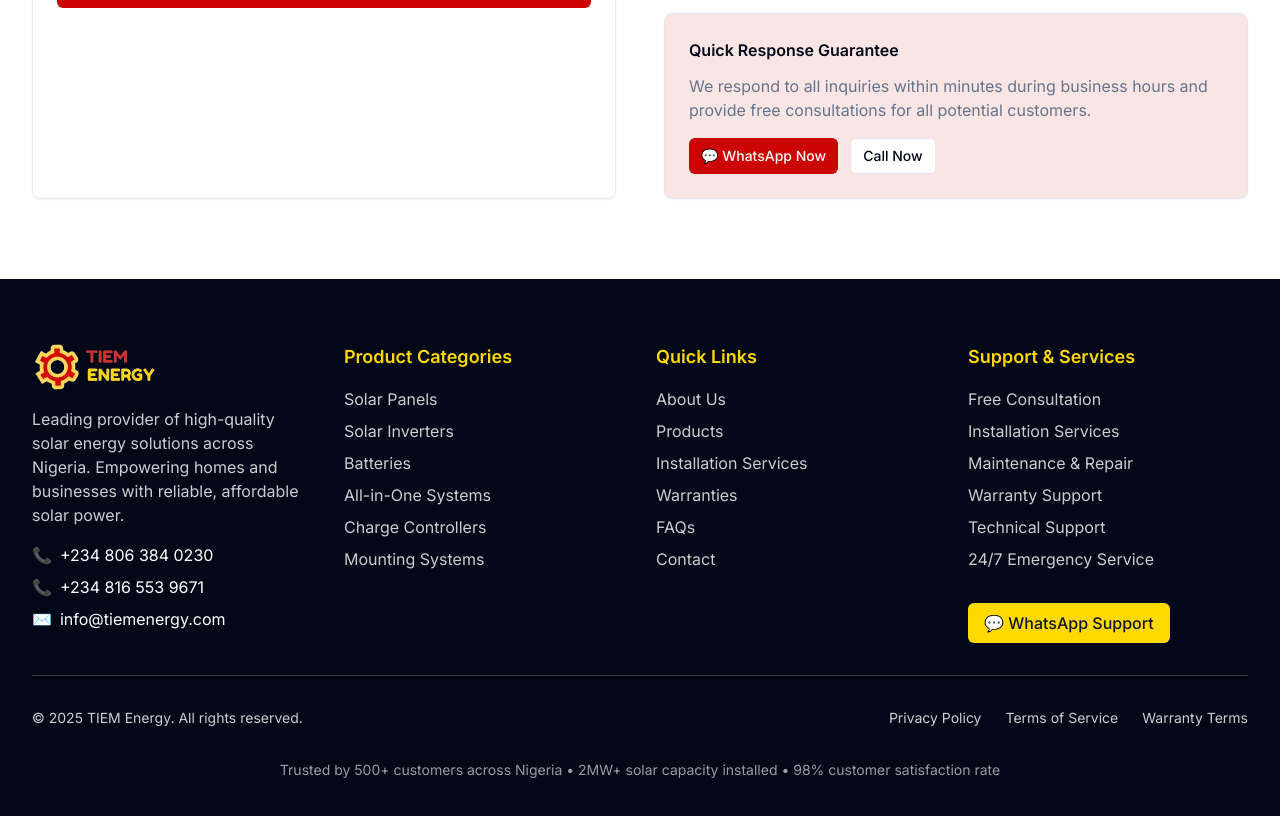
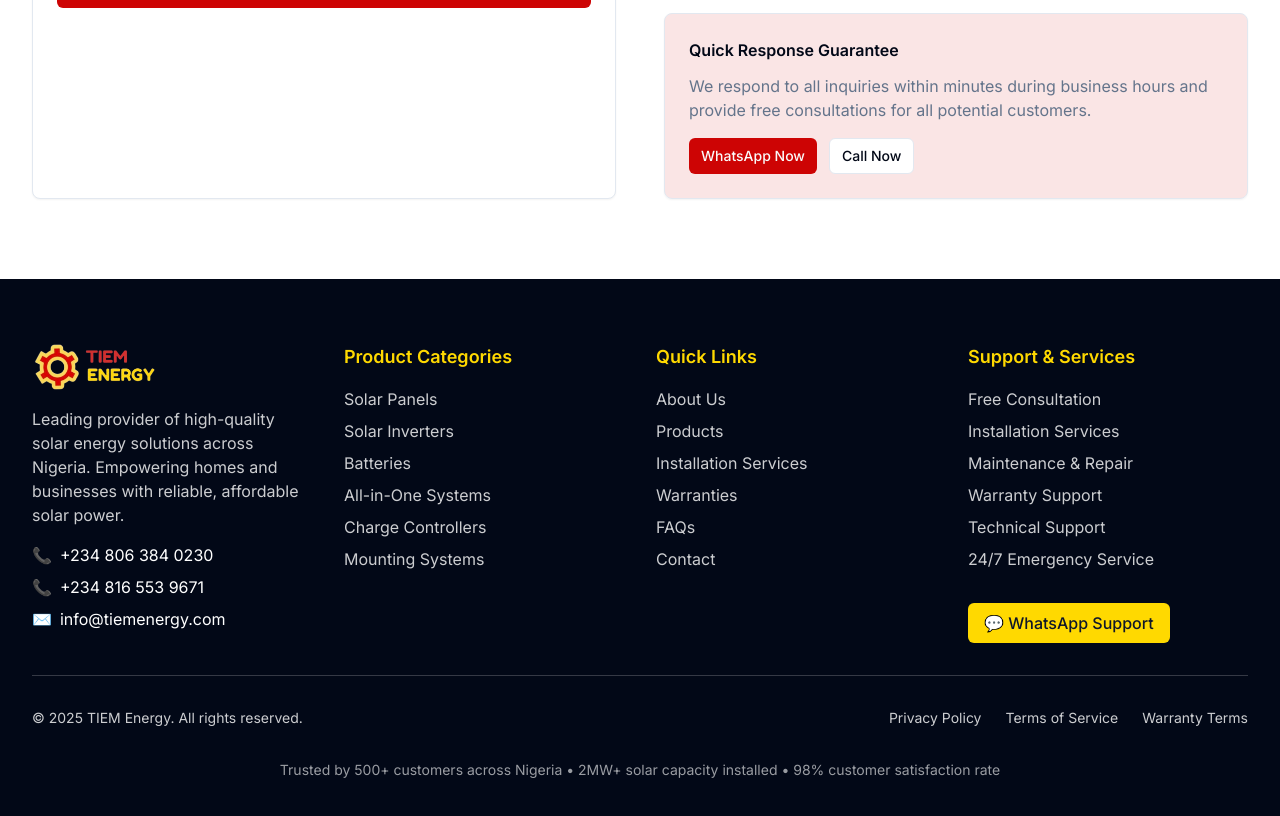
Before and after one commit to StellarJoseph/tiem, a React (Vite) app: page /products in a window 1280 px wide. Shown: the part 3980-4796 px from the top of the page. Built offline with nearby package versions, Linux system fonts and the light colour scheme.

Commit message:
Fix: Always show CTA button text
Make "Speak to a Consultant" and "WhatsApp" button text always visible.

```diff
--- a/src/components/ContactSection.tsx
+++ b/src/components/ContactSection.tsx
@@ -155,7 +155,7 @@ const ContactSection = () => {
                 <p className="text-muted-foreground mb-4">We respond to all inquiries within minutes during business hours and provide free consultations for all potential customers.</p>
                 <div className="flex gap-3">
                   <Button size="sm" asChild>
-                    <a href="https://wa.me/2348063840230" target="_blank" rel="noopener noreferrer">💬 WhatsApp Now</a>
+                    <a href="https://wa.me/2348063840230" target="_blank" rel="noopener noreferrer">WhatsApp Now</a>
                   </Button>
                   <Button size="sm" variant="outline" asChild>
                     <a href="tel:+2348063840230">Call Now</a>
```
Also changed, not shown: src/pages/Products.tsx (line endings or trailing spaces).
